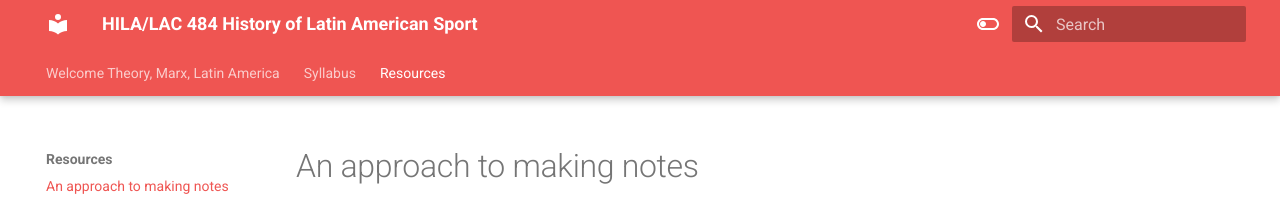
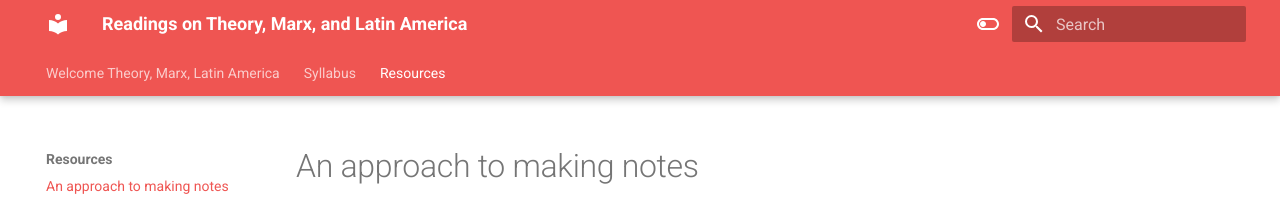
Before and after one commit to chadblack/2023_Marx, an MkDocs documentation site: the page built from docs/resources/an approach to making notes.md, in a window 1280 px wide. Shown: the top 205 px of the page. Built offline with MkDocs 1.6.1 and Material for MkDocs 9.7.7, drawn with Linux system fonts in a browser that asks for light colours.

Commit message:
yml class name

```diff
--- a/mkdocs.yml
+++ b/mkdocs.yml
@@ -1,4 +1,4 @@
-site_name: HILA/LAC 484 History of Latin American Sport
+site_name: Readings on Theory, Marx, and Latin America
 
 theme:
     features:
```
